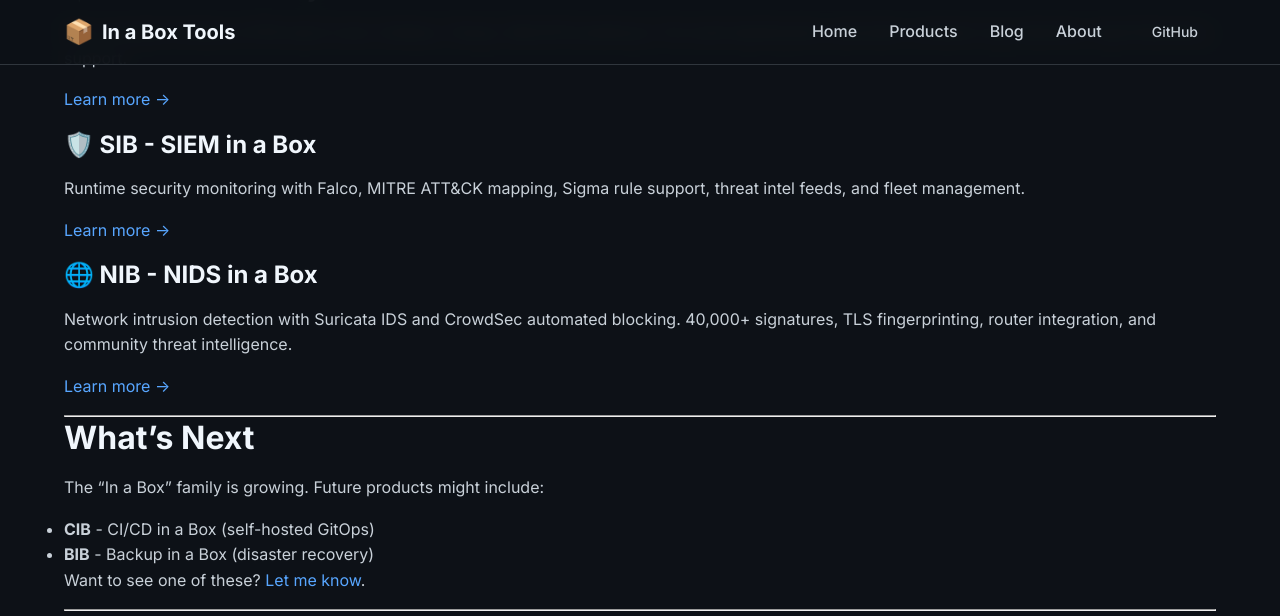
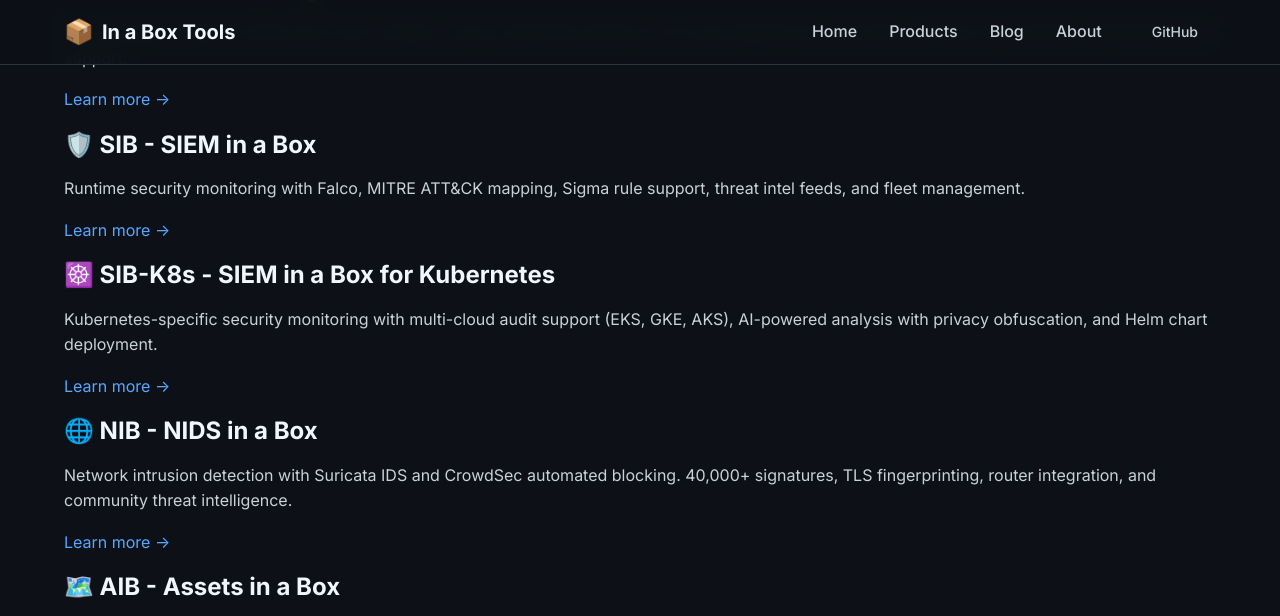
Before and after one commit to matijazezelj/in-a-box-tools-tech, a Jekyll site: the page built from about.md, in a window 1280 px wide and 1400 px high, scrolled down 1822 px. Shown: the top 616 px of the window. Built offline with Jekyll 4.4.1, drawn with Linux system fonts in a browser that asks for light colours; some of the changed text lies outside the part shown.

Commit message:
docs: update about page, meta description, and how-it-works section
- Add SIB-K8s and AIB to about page current products
- Fix future products: CIB → DIB to match homepage
- Add all 5 repos to star history chart
- Update meta description to cover full product range
- Genericize "How It Works" steps (was OIB-specific)

```diff
--- a/about.md
+++ b/about.md
@@ -81,10 +81,20 @@
 
 [Learn more →](/products/sib/)
 
+### ☸️ SIB-K8s - SIEM in a Box for Kubernetes
+Kubernetes-specific security monitoring with multi-cloud audit support (EKS, GKE, AKS), AI-powered analysis with privacy obfuscation, and Helm chart deployment.
+
+[Learn more →](/products/sib-k8s/)
+
 ### 🌐 NIB - NIDS in a Box
 Network intrusion detection with Suricata IDS and CrowdSec automated blocking. 40,000+ signatures, TLS fingerprinting, router integration, and community threat intelligence.
 
 [Learn more →](/products/nib/)
+
+### 🗺️ AIB - Assets in a Box
+Infrastructure asset discovery and dependency mapping. Parse Terraform, Kubernetes, and Ansible to build a unified graph with blast radius analysis and certificate tracking.
+
+[Learn more →](/products/aib/)
 
 ---
 
@@ -92,7 +102,7 @@
 
 The "In a Box" family is growing. Future products might include:
 
-- **CIB** - CI/CD in a Box (self-hosted GitOps)
+- **DIB** - Database in a Box (database observability and performance monitoring)
 - **BIB** - Backup in a Box (disaster recovery)
 
 Want to see one of these? [Let me know](https://reddit.com/u/matijaz).
@@ -101,7 +111,7 @@
 
 ## Star History
 
-[![Star History Chart](https://api.star-history.com/svg?repos=matijazezelj/oib,matijazezelj/sib&type=Date)](https://star-history.com/#matijazezelj/oib&matijazezelj/sib&Date)
+[![Star History Chart](https://api.star-history.com/svg?repos=matijazezelj/oib,matijazezelj/sib,matijazezelj/sib-k8s,matijazezelj/nib,matijazezelj/aib&type=Date)](https://star-history.com/#matijazezelj/oib&matijazezelj/sib&matijazezelj/sib-k8s&matijazezelj/nib&matijazezelj/aib&Date)
 
 ---
 
```
Also changed, not shown: index.html (+5 -5 lines).
